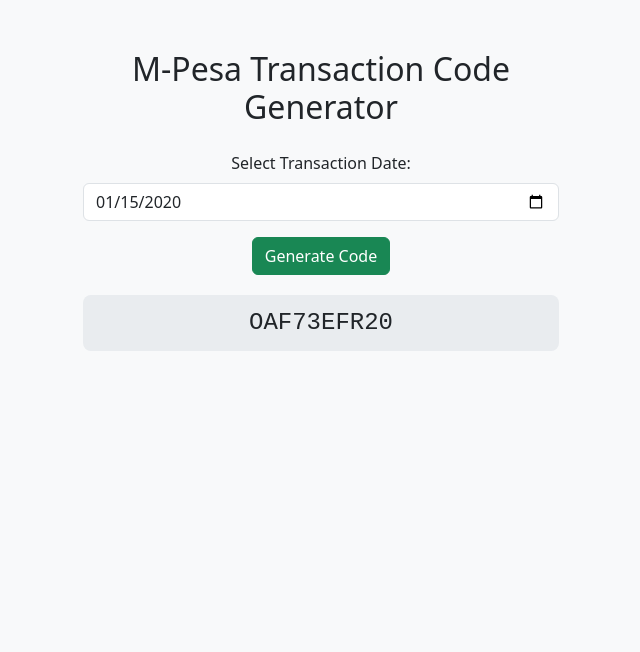
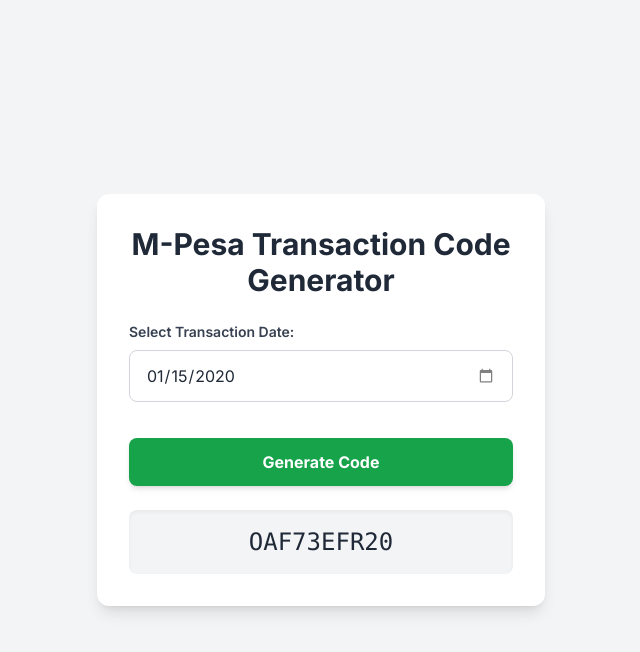
Before and after one commit to mwaisteve/mpesa-code-generator, a plain HTML site: page index.html in a window 1280 px wide. Both pictures are taken after typing "2020-01-15" into the empty fields and a click on the button "Generate Code". Shown: the whole page, without its empty margins (319-959 px from the left). Drawn offline with nearby package versions, Linux system fonts and the light colour scheme.

Commit message:
Update index.html

```diff
--- a/index.html
+++ b/index.html
@@ -2,41 +2,61 @@
 <html lang="en">
 <head>
     <meta charset="UTF-8">
+    <meta name="viewport" content="width=device-width, initial-scale=1.0">
     <title>M-Pesa Code Generator</title>
-      <link rel="stylesheet" href="https://cdn.jsdelivr.net/npm/bootstrap@5.3.2/dist/css/bootstrap.min.css">
+    <!-- Tailwind CSS CDN -->
+    <script src="https://cdn.tailwindcss.com"></script>
+    <!-- Google Fonts - Inter -->
+    <link href="https://fonts.googleapis.com/css2?family=Inter:wght@400;600;700&display=swap" rel="stylesheet">
     <style>
         body {
-      background-color: #f8f9fa;
-      padding-top: 50px;
+            font-family: 'Inter', sans-serif;
+            background-color: #f3f4f6; /* Light gray background */
+            display: flex;
+            justify-content: center;
+            align-items: center;
+            min-height: 100vh; /* Full viewport height */
+            padding: 1rem; /* Padding for small screens */
         }
-.container {
-      max-width: 500px;
+        /* Custom styles for the date input to ensure consistent appearance */
+        input[type="date"] {
+            -webkit-appearance: none;
+            -moz-appearance: none;
+            appearance: none;
+            background-color: #ffffff;
+            border: 1px solid #d1d5db;
+            border-radius: 0.5rem;
+            padding: 0.75rem 1rem;
+            font-size: 1rem;
+            line-height: 1.5;
+            color: #1f2937;
+            width: 100%;
+            box-sizing: border-box; /* Include padding and border in element's total width and height */
         }
-.code-box {
-      font-family: monospace;
-      font-size: 1.5rem;
-      margin-top: 20px;
-      padding: 10px;
-      background: #e9ecef;
-      border-radius: 8px;
-      text-align: center;
+        input[type="date"]::-webkit-calendar-picker-indicator {
+            filter: invert(0.5); /* Adjust color for visibility */
         }
     </style>
 </head>
-<body>
-      <div class="container text-center">
-<h2 class="mb-4">M-Pesa Transaction Code Generator</h2>
-<form id="mpesaForm">
-      <div class="mb-3">
-<label for="transDate" class="form-label">Select Transaction Date:</label>
-<input type="date" id="transDate" class="form-control" required>
+<body class="antialiased">
+    <div class="bg-white p-6 sm:p-8 rounded-xl shadow-lg w-full max-w-sm sm:max-w-md mx-auto">
+        <h2 class="text-2xl sm:text-3xl font-bold text-center text-gray-800 mb-6">M-Pesa Transaction Code Generator</h2>
+        <form id="mpesaForm" class="space-y-5">
+            <div class="mb-4">
+                <label for="transDate" class="block text-gray-700 text-sm font-semibold mb-2">Select Transaction Date:</label>
+                <input type="date" id="transDate" class="w-full px-4 py-2 border border-gray-300 rounded-lg focus:outline-none focus:ring-2 focus:ring-green-500 focus:border-transparent transition duration-200" required>
             </div>
-      <button type="submit" class="btn btn-success">Generate Code</button>
+            <button type="submit" class="w-full bg-green-600 hover:bg-green-700 text-white font-bold py-3 px-4 rounded-lg shadow-md hover:shadow-lg transition duration-300 ease-in-out transform hover:-translate-y-1">
+                Generate Code
+            </button>
         </form>
-<div id="codeOutput" class="code-box d-none"></div>
+        <div id="codeOutput" class="code-box hidden bg-gray-100 text-gray-800 font-mono text-xl sm:text-2xl p-4 rounded-lg mt-6 text-center shadow-inner break-all">
+            <!-- Generated code will appear here -->
+        </div>
     </div>
 
     <script>
+        // Mappings for the date-based part of the M-Pesa code
         const yearMap = "ABCDEFGHIJKLMNOPQRSTUVWXYZ"; // A = 2006, T = 2025
         const monthMap = { 0: "A", 1: "B", 2: "C", 3: "D", 4: "E", 5: "F", 6: "G", 7: "H", 8: "I", 9: "J", 10: "K", 11: "L" };
         const dayMap = {
@@ -45,31 +65,41 @@
             21: "L", 22: "M", 23: "N", 24: "O", 25: "P", 26: "Q", 27: "R", 28: "S", 29: "T", 30: "U", 31: "V"
         };
 
-    // New character sets for the modified logic
-    const numericChars = "0123456789";
-    const alphanumericChars = "0123456789ABCDEFGHIJKLMNOPQRSTUVWXYZ";
+        // Character sets for the random parts of the code
+        const numericChars = "0123456789"; // For the 4th character
+        const alphanumericChars = "0123456789ABCDEFGHIJKLMNOPQRSTUVWXYZ"; // For the remaining 6 characters
 
+        /**
+         * Calculates the letter representing the year.
+         * @param {number} year - The full year (e.g., 2025).
+         * @returns {string} The corresponding letter from yearMap.
+         */
         function getYearLetter(year) {
-      const baseYear = 2006;
-      return yearMap[year - baseYear] || "Z";
+            const baseYear = 2006; // M-Pesa codes started from 'A' in 2006
+            return yearMap[year - baseYear] || "Z"; // Fallback to 'Z' if year is outside mapped range
         }
 
-    // Updated getRandomChar function to use specified character sets
+        /**
+         * Gets a single random character from a specified character set.
+         * @param {string} charSet - The string of characters to pick from.
+         * @returns {string} A random character from the charSet.
+         */
         function getRandomChar(charSet) {
             return charSet.charAt(Math.floor(Math.random() * charSet.length));
         }
 
+        // Event listener for the form submission
         document.getElementById("mpesaForm").addEventListener("submit", function(e) {
-      e.preventDefault();
+            e.preventDefault(); // Prevent default form submission behavior
             const dateInput = document.getElementById("transDate").value;
-      if (!dateInput) return;
+            if (!dateInput) return; // Do nothing if no date is selected
 
             const date = new Date(dateInput);
             const yearLetter = getYearLetter(date.getFullYear());
-      const monthLetter = monthMap[date.getMonth()];
-      const dayLetter = dayMap[date.getDate()];
+            const monthLetter = monthMap[date.getMonth()]; // getMonth() returns 0-11
+            const dayLetter = dayMap[date.getDate()]; // getDate() returns 1-31
 
-      // Generate the 4th character (a number 0-9)
+            // Generate the 4th character (a single random number 0-9)
             const fourthChar = getRandomChar(numericChars);
 
             // Generate the remaining 6 random alphanumeric characters
@@ -78,11 +108,13 @@
                 remainingSixChars += getRandomChar(alphanumericChars);
             }
 
+            // Assemble the complete M-Pesa transaction code
             const code = `${yearLetter}${monthLetter}${dayLetter}${fourthChar}${remainingSixChars}`;
 
             const output = document.getElementById("codeOutput");
-      output.textContent = code;
-      output.classList.remove("d-none");
+            output.textContent = code; // Display the generated code
+            output.classList.remove("hidden"); // Make the output box visible (Tailwind's 'hidden' class)
+            output.classList.add("block"); // Ensure it's displayed as a block
         });
     </script>
 </body>
```
Lines whose indentation alone changed are shown as unchanged.
